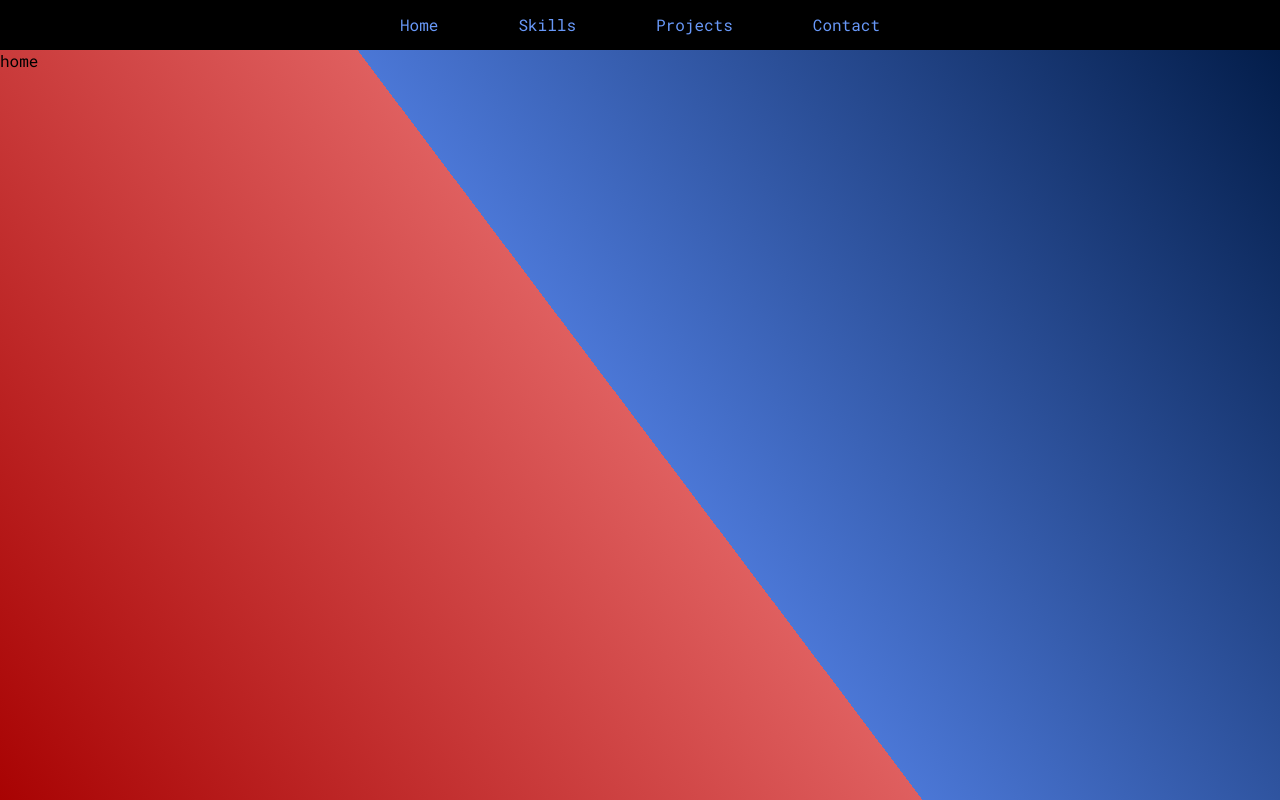
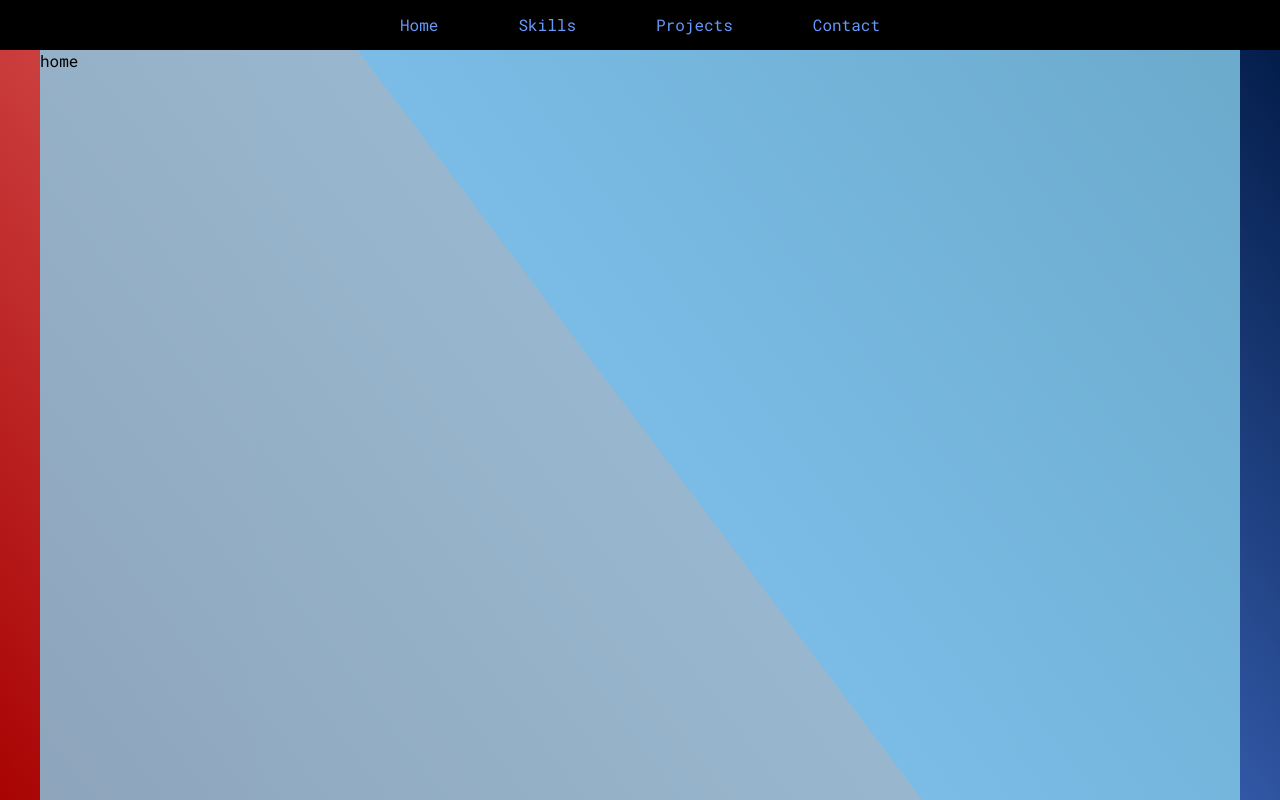
Before and after one commit to Elmahdi1962/portfolio, a React (Create React App) app: page / in a window 1280 px wide. Built offline with nearby package versions, Linux system fonts and the light colour scheme.

Commit message:
added links focusing on scroll + basic home structure

```diff
--- a/src/App.tsx
+++ b/src/App.tsx
@@ -35,6 +35,9 @@ function App() {
         // if there is a next link in the list then click that next link
         // and update clicked link variable
         if (i + c < links.length && i + c >= 0) {
+          // focus the anchor
+          (links[i + c] as HTMLAnchorElement).focus();
+          // update clickedLinkC "clicked Link copy"
           clickedLinkC = links[i + c].getAttribute("href") || "#home";
           document?.querySelector(clickedLinkC)?.scrollIntoView({
             behavior: "smooth",
@@ -47,11 +50,17 @@ function App() {
         } else {
           // else click the first link if c is 1 or last if c is -1
           if (c === 1) {
+            // focus the anchor
+            (links[0] as HTMLAnchorElement).focus();
+            // update clickedLinkC "clicked Link copy"
             clickedLinkC = links[0].getAttribute("href") || "#home";
             document?.querySelector(clickedLinkC)?.scrollIntoView({
               behavior: "smooth",
             });
           } else {
+            // focus the anchor
+            (links[links.length - 1] as HTMLAnchorElement).focus();
+            // update clickedLinkC "clicked Link copy"
             clickedLinkC =
               links[links.length - 1].getAttribute("href") || "#home";
             document?.querySelector(clickedLinkC)?.scrollIntoView({
--- a/src/components/home/Home.tsx
+++ b/src/components/home/Home.tsx
@@ -5,8 +5,7 @@ export interface HomeProps {}
 export default function Home(props: HomeProps) {
   return (
     <section id="home" className="home-container">
-      <div className="">home</div>
-      <div></div>
+      <div className="home-wrapper">home</div>
     </section>
   );
 }
--- a/src/components/home/home.css
+++ b/src/components/home/home.css
@@ -3,4 +3,17 @@
     min-width: 100vw;
     max-width: 100vw;
     height: calc(100vh - var(--navbar-height));
+    max-height: calc(100vh - var(--navbar-height));
+    min-height: calc(100vh - var(--navbar-height));
 }
+
+.home-wrapper {
+    width: 1200px;
+    min-width: 1200px;
+    max-width: 1200px;
+    height: calc(100vh - var(--navbar-height));
+    max-height: calc(100vh - var(--navbar-height));
+    min-height: calc(100vh - var(--navbar-height));
+    background-color: rgba(135, 207, 235, 0.798);
+    margin: auto;
+}
--- a/src/components/navbar/Navbar.tsx
+++ b/src/components/navbar/Navbar.tsx
@@ -9,12 +9,17 @@ export let clickedLink = "#home";
 export default function Navbar(props: NavbarProps) {
   const scrollSmoothner = (e: any | null) => {
     e?.preventDefault();
+    // focus the anchor
+    e.target.focus();
+    // get container of all the main sections
     const container = document.querySelector("#content-container");
+    // scroll to the appropriate section
     if (e !== null && e.target !== null) {
       const id = (e.target as HTMLAnchorElement).getAttribute("href") || "";
       document?.querySelector(id)?.scrollIntoView({
         behavior: "smooth",
       });
+      // update clickedLink
       clickedLink = id;
       // also rotate grandient
       (container as HTMLElement).style.setProperty(
--- a/src/components/navbar/navbar.css
+++ b/src/components/navbar/navbar.css
@@ -32,3 +32,8 @@
 .navbar > nav > a:hover {
     background-color: #f6e4e5;
 }
+
+.navbar > nav > a:focus{
+    background-color: rgba(239, 63, 63, 0.705);
+    outline: none;
+}
```
Also changed, not shown: src/utils/utils.tsx (+16 -0 lines).
